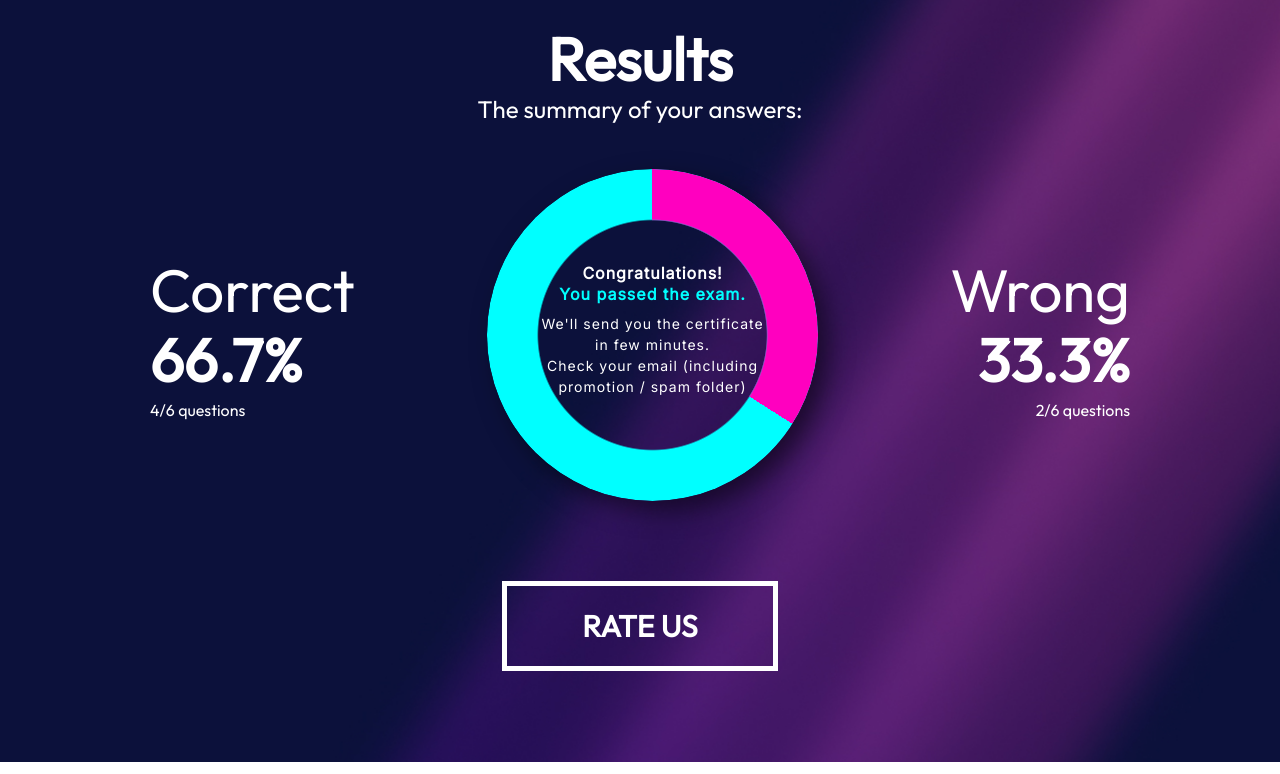
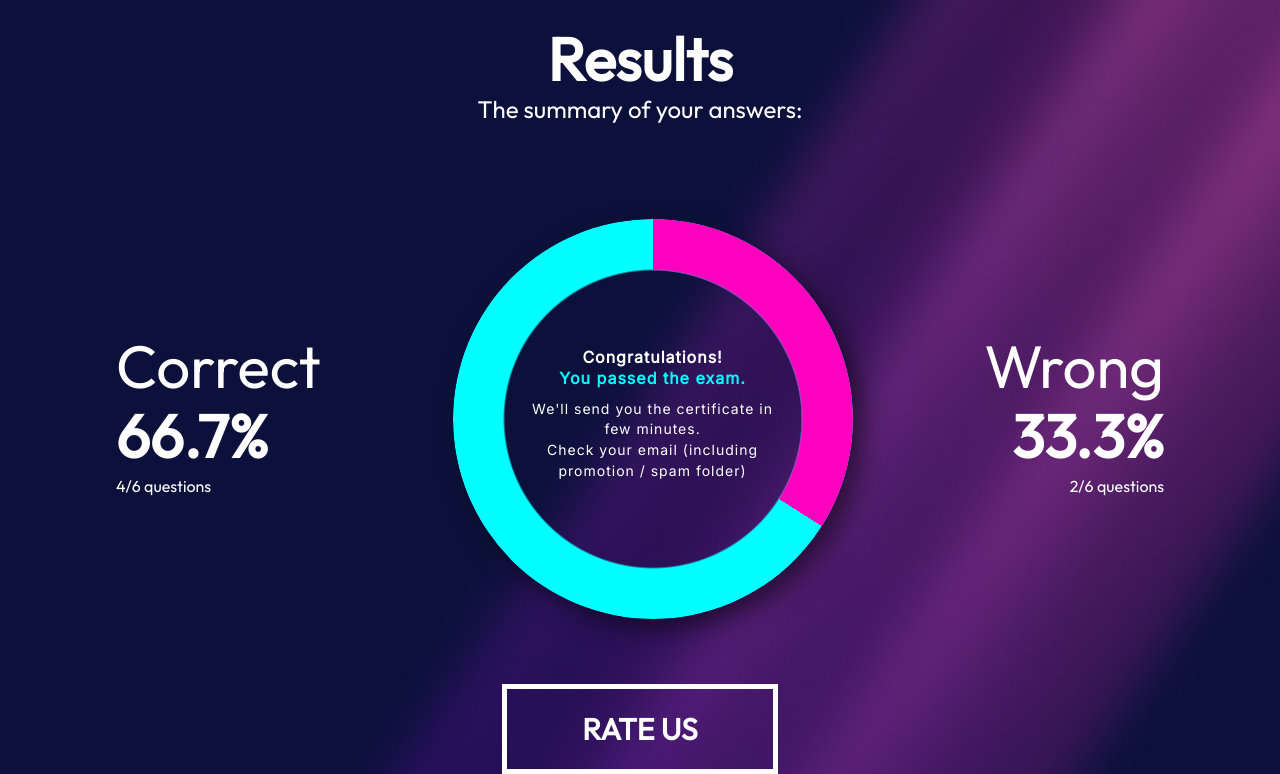
Before and after one commit to iosonodipe/fs0124b-bw1-team-5, a plain HTML site: page Benchmark/results.html in a window 1280 px wide. Shown: the part 68-842 px from the top of the page. Drawn offline with Linux system fonts and the light colour scheme.

Commit message:
benchmark-results-flexFix

```diff
--- a/Benchmark/CSS/style-results.css
+++ b/Benchmark/CSS/style-results.css
@@ -59,6 +59,7 @@ header {
 .main-title {
     text-align: center;
     margin: auto;
+    margin-bottom: 100px;
 }
 
 .subtitle {
@@ -69,7 +70,7 @@ header {
     display: flex;
     margin: 50px;
     align-items: center;
-    justify-content: center;
+    justify-content: space-around;
 }
 
 .flex-auto {
@@ -79,14 +80,14 @@ header {
 
 .correct-answers {
     text-align: left;
-    padding-left: 100px;
     margin-bottom: 30px;
+    max-width: fit-content;
 }
 
 .wrong-answers {
     text-align: right;
-    padding-right: 100px;
     margin-bottom: 30px;
+    max-width: fit-content;
 }
 
 .line-height {
@@ -97,10 +98,12 @@ header {
     --w:200px;
     display: flex;
     width:var(--w);
+    max-width: 400px;
+    min-width: 400px;
     aspect-ratio:1;
     position:relative;
-    padding: 50px;
-    margin-bottom: 30px;
+    padding: 70px;
+    margin-bottom: 15px;
     aspect-ratio: 1 / 1;
     letter-spacing: 1px;
     align-items: center;
@@ -135,7 +138,6 @@ header {
     -webkit-mask:radial-gradient(farthest-side,#0000 calc(99% - var(--b)),#000 calc(100% - var(--b)));
             mask:radial-gradient(farthest-side,#0000 calc(99% - var(--b)),#000 calc(100% - var(--b)));
 }
-
 
 .congrats {
     font-size: 16px;
@@ -177,6 +179,7 @@ header {
     width: fit-content;
     padding: 25px 75px;
     margin: auto;
+    margin-top: 30px;
 }
 
 .bold {
```
